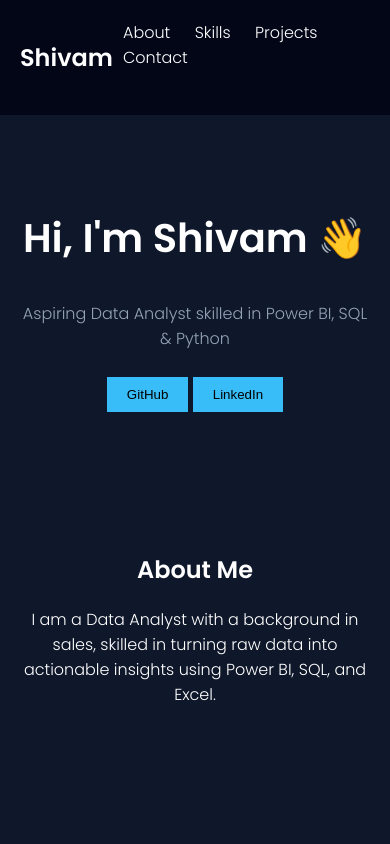
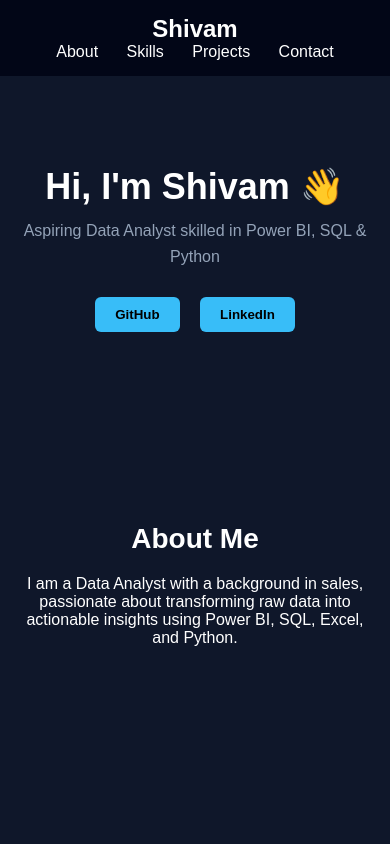
Before and after one commit to 0707kumarshivam-debug/portfolio, a plain HTML site: page index.html in a window 390 px wide. Shown: the top 844 px of the page. Drawn offline with Linux system fonts and the light colour scheme; a web font is replaced by a local one.

Commit message:
Shivam | Data Analyst
Refactor HTML structure and styles for improved readability and responsiveness.

```diff
--- a/index.html
+++ b/index.html
@@ -1,71 +1,137 @@
 <!DOCTYPE html>
 <html lang="en">
 <head>
-<meta charset="UTF-8">
-<meta name="viewport" content="width=device-width, initial-scale=1.0">
+<meta charset="UTF-8" />
+<meta name="viewport" content="width=device-width, initial-scale=1.0" />
 <title>Shivam Portfolio</title>
 
-<link href="https://fonts.googleapis.com/css2?family=Poppins:wght@300;600&display=swap" rel="stylesheet">
+<link href="[fonts.googleapis.com](https://fonts.googleapis.com/css2?family=Poppins:wght@300;600&display=swap)" rel="stylesheet" />
 
 <style>
+:root {
+    --bg-dark: #0f172a;
+    --bg-light: #1e293b;
+    --accent: #38bdf8;
+    --text-light: #ffffff;
+    --text-muted: #94a3b8;
+}
+
+/* Global Styles */
+* {
+    box-sizing: border-box;
+    scroll-behavior: smooth;
+}
+
 body {
     margin: 0;
     font-family: 'Poppins', sans-serif;
-    background: #0f172a;
-    color: white;
+    background: var(--bg-dark);
+    color: var(--text-light);
 }
 
 /* Navbar */
+header {
+    background: #020617;
+    position: sticky;
+    top: 0;
+    z-index: 10;
+}
+
 nav {
     display: flex;
     justify-content: space-between;
-    padding: 20px;
-    background: #020617;
+    align-items: center;
+    padding: 15px 30px;
+    flex-wrap: wrap;
+}
+
+nav h2 {
+    margin: 0;
+    font-weight: 600;
 }
 
 nav a {
-    color: white;
+    color: var(--text-light);
     text-decoration: none;
-    margin: 0 10px;
+    margin: 0 12px;
+    font-weight: 300;
+    transition: color 0.3s;
+}
+
+nav a:hover {
+    color: var(--accent);
 }
 
 /* Sections */
 section {
-    padding: 60px 20px;
+    padding: 80px 20px;
     text-align: center;
+    max-width: 1000px;
+    margin: auto;
 }
 
-/* Hero */
+section h2 {
+    font-size: 28px;
+    margin-bottom: 20px;
+}
+
+/* Hero Section */
 .hero h1 {
-    font-size: 40px;
+    font-size: 48px;
+    margin: 10px 0;
 }
 
 .hero p {
-    color: #94a3b8;
+    color: var(--text-muted);
+    max-width: 600px;
+    margin: 0 auto 20px;
+    line-height: 1.6;
 }
 
 button {
     padding: 10px 20px;
-    margin-top: 10px;
     border: none;
-    background: #38bdf8;
-    color: black;
+    background: var(--accent);
+    color: #000;
+    font-weight: 600;
+    border-radius: 6px;
+    margin: 8px;
     cursor: pointer;
+    transition: transform 0.2s, background 0.3s;
 }
 
-/* Cards */
+button:hover {
+    transform: translateY(-2px);
+    background: #67e8f9;
+}
+
+/* Card Layout */
 .cards {
     display: flex;
     justify-content: center;
-    gap: 20px;
+    gap: 25px;
     flex-wrap: wrap;
+    margin-top: 30px;
 }
 
 .card {
-    background: #1e293b;
-    padding: 20px;
-    border-radius: 10px;
+    background: var(--bg-light);
+    padding: 25px;
+    border-radius: 12px;
     width: 280px;
+    box-shadow: 0 4px 12px rgba(0, 0, 0, 0.3);
+    transition: transform 0.3s, box-shadow 0.3s;
+}
+
+.card:hover {
+    transform: translateY(-5px);
+    box-shadow: 0 8px 20px rgba(56, 189, 248, 0.3);
+}
+
+/* Contact Section */
+#contact p {
+    margin: 5px 0;
+    color: var(--text-muted);
 }
 
 /* Footer */
@@ -73,13 +139,26 @@ footer {
     background: #020617;
     padding: 20px;
     text-align: center;
+    color: var(--text-muted);
+    font-size: 14px;
+}
+
+/* Responsive */
+@media (max-width: 600px) {
+    .hero h1 {
+        font-size: 36px;
+    }
+    nav {
+        flex-direction: column;
+        text-align: center;
+    }
 }
 </style>
 </head>
 
 <body>
 
-<!-- Navbar -->
+<header>
 <nav>
     <h2>Shivam</h2>
     <div>
@@ -89,21 +168,22 @@ footer {
         <a href="#contact">Contact</a>
     </div>
 </nav>
+</header>
 
+<main>
 <!-- Hero -->
 <section class="hero">
     <h1>Hi, I'm Shivam 👋</h1>
     <p>Aspiring Data Analyst skilled in Power BI, SQL & Python</p>
-
-    <button onclick="window.open('https://github.com/0707kumarshivam-debug')">GitHub</button>
-    <button onclick="window.open('https://www.linkedin.com')">LinkedIn</button>
+    <button onclick="window.open('[github.com](https://github.com/0707kumarshivam-debug)')">GitHub</button>
+    <button onclick="window.open('[linkedin.com](https://www.linkedin.com)')">LinkedIn</button>
 </section>
 
 <!-- About -->
 <section id="about">
     <h2>About Me</h2>
     <p>
-        I am a Data Analyst with a background in sales, skilled in turning raw data into actionable insights using Power BI, SQL, and Excel.
+        I am a Data Analyst with a background in sales, passionate about transforming raw data into actionable insights using Power BI, SQL, Excel, and Python.
     </p>
 </section>
 
@@ -122,30 +202,27 @@ footer {
 <section id="projects">
     <h2>Projects</h2>
     <div class="cards">
-
         <div class="card">
             <h3>Sales Dashboard</h3>
-            <p>Built Power BI dashboard analyzing $9.6M sales & profit.</p>
-            <button>View Project</button>
+            <p>Created a Power BI dashboard analyzing $9.6M in sales and profit trends to uncover key performance drivers.</p>
+            <button onclick="window.open('#')">View Project</button>
         </div>
-
         <div class="card">
             <h3>SQL Analysis</h3>
-            <p>Analyzed sales data using SQL to find trends & top products.</p>
-            <button>View Project</button>
+            <p>Performed detailed SQL analysis to identify revenue patterns and top-performing products across categories.</p>
+            <button onclick="window.open('#')">View Project</button>
         </div>
-
     </div>
 </section>
 
 <!-- Contact -->
 <section id="contact">
     <h2>Contact</h2>
-    <p>Email: 0707kumar.shivam@gmail.com</p>
-    <p>Phone: 9761315014</p>
+    <p>Email: <strong>0707kumar.shivam@gmail.com</strong></p>
+    <p>Phone: <strong>+91 97613 15014</strong></p>
 </section>
+</main>
 
-<!-- Footer -->
 <footer>
     <p>© 2026 Shivam | Data Analyst Portfolio</p>
 </footer>
```
